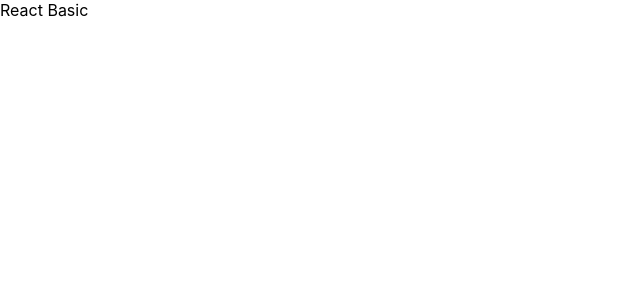
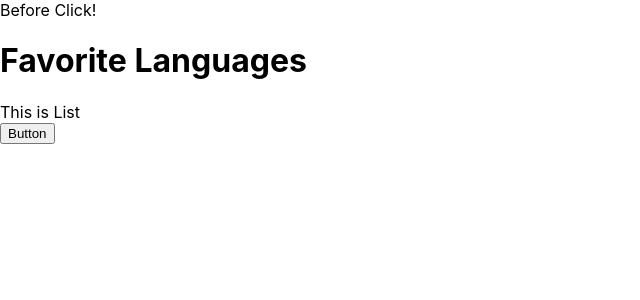
Before and after one commit to HayatoMoromasa/react-basic, a React (Create React App) app in the folder react-tutorial/: page / in a window 1280 px wide. Shown: the top 300 px of the page, without its empty margins (0-640 px from the left). Built offline with nearby package versions, Linux system fonts and the light colour scheme.

Commit message:
add props & state

```diff
--- a/react-tutorial/src/App.js
+++ b/react-tutorial/src/App.js
@@ -1,7 +1,19 @@
+// ▼クリックして画面表示が変わるようにする
+import { useState } from 'react';
+import { List } from "./List";
+
 function App() {
+  const [description, setDescription] = useState('Before Click!');
+
+  const changeDescription = () => { // 1) 追加
+    setDescription('After Click!!')
+  }
+
   return (
     <div>
-      React Basic
+      { description }
+      <List title="Favorite Languages"/>
+      <button onClick={ changeDescription }>Button</button> {/* 2) 追加 */}
     </div>
   );
 }
--- /dev/null
+++ b/react-tutorial/src/List.js
@@ -0,0 +1,8 @@
+export const List = ({ title }) => { //App.jsから<List title="Favorite Languages"/>のtitleが渡ってくる
+    return (
+        <div>
+            <h1>{ title }</h1>
+            <div>This is List</div>
+        </div>
+    )
+}
```
